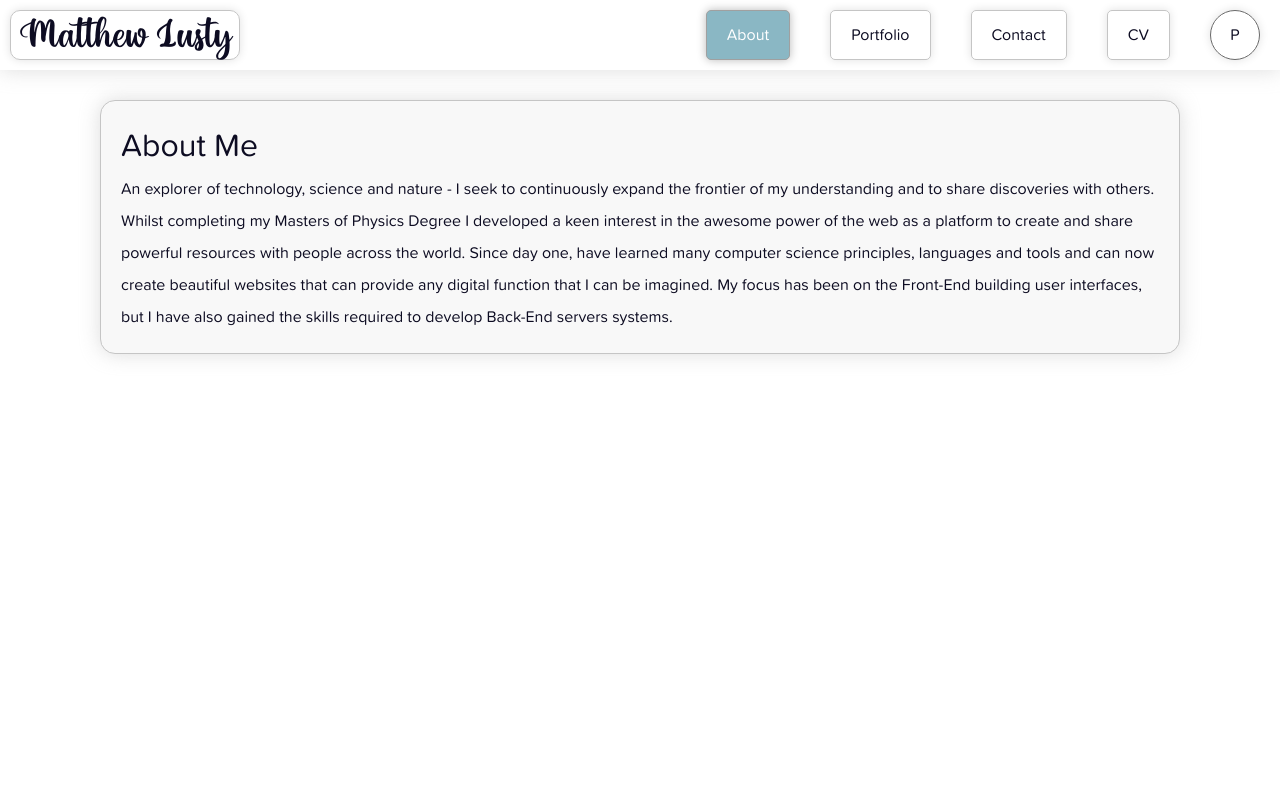
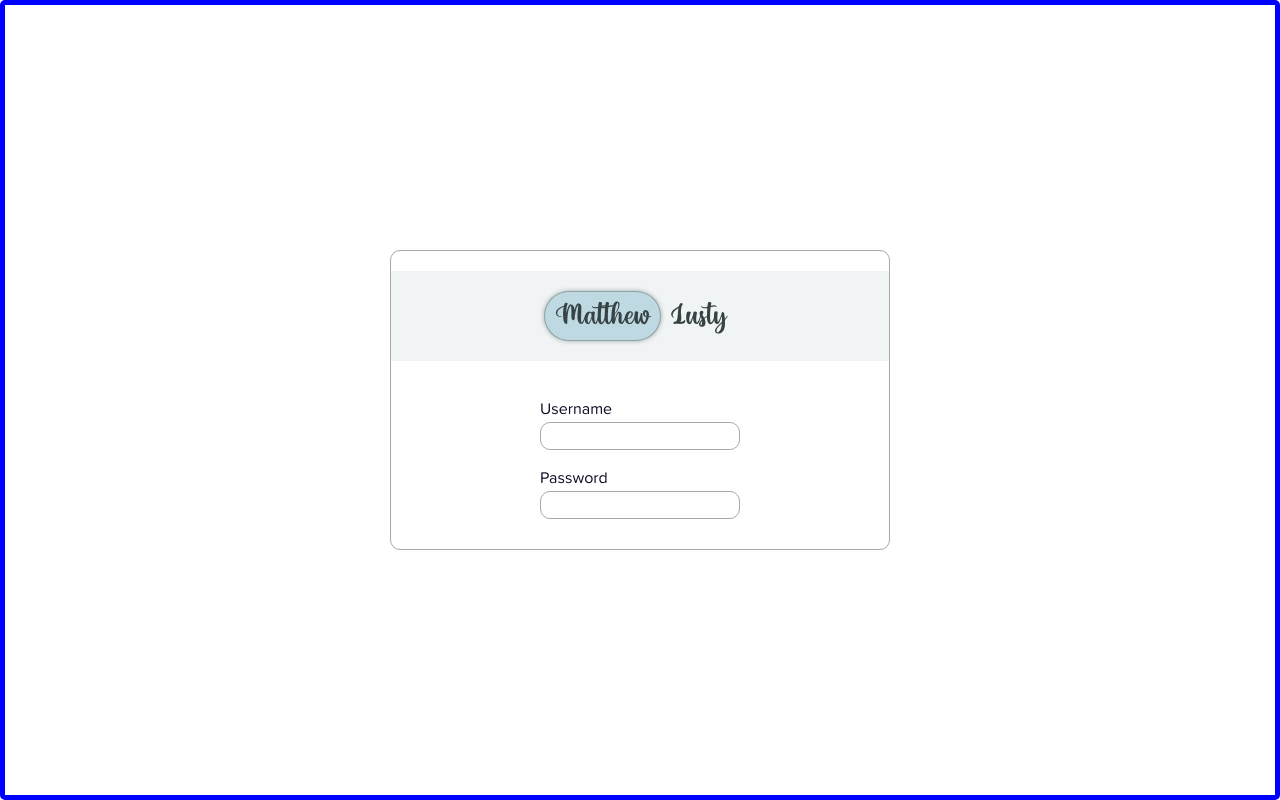
Before and after one commit to mattlusty/portfolio, a React (Create React App) app: page /login in a window 1280 px wide. Built offline with nearby package versions, Linux system fonts and the light colour scheme.

Commit message:
feat: add Login page

```diff
--- a/src/App.js
+++ b/src/App.js
@@ -7,6 +7,7 @@ import About from "./components/About";
 import Portfolio from "./components/Portfolio";
 import Contact from "./components/Contact";
 import CV from "./components/CV";
+import Login from "./components/Login";
 
 function App() {
   let [hidden, setHidden] = useState(false);
@@ -17,15 +18,20 @@ function App() {
 
   return (
     <div className="App">
+      <Switch>
+        <Route path="/login" component={Login} />
+        <Route path="/">
           <Nav toggleSideMenu={toggleSideMenu} />
           <SideMenu toggleSideMenu={toggleSideMenu} hidden={hidden} />
           <Switch>
             <Route path="/portfolio">
-          <Portfolio> </Portfolio>
+              <Portfolio />
             </Route>
             <Route path="/contact" component={Contact} />
             <Route path="/cv" component={CV} />
             <Route path="/" component={About} />
+          </Switch>
+        </Route>
       </Switch>
     </div>
   );
--- /dev/null
+++ b/src/components/Login.jsx
@@ -0,0 +1,26 @@
+import "../styles/css/Login.css";
+
+function Login() {
+  return (
+    <div className="Login">
+      <div className="login">
+        <div className="header">
+          <div className="matt">Matthew</div>
+          <div className="lusty">Lusty</div>
+        </div>
+        <form className="loginForm">
+          <div className="username">
+            <label htmlFor="username">Username</label>
+            <input id="username"></input>
+          </div>
+          <div className="password">
+            <label htmlFor="password">Password</label>
+            <input id="password"></input>
+          </div>
+        </form>
+      </div>
+    </div>
+  );
+}
+
+export default Login;
--- /dev/null
+++ b/src/styles/css/Login.css
@@ -0,0 +1,93 @@
+.Login {
+  display: flex;
+  justify-content: center;
+  align-items: center;
+  border: 5px solid blue;
+  border-radius: 5px;
+  height: 100vh;
+}
+
+.Login > .login {
+  display: flex;
+  flex-direction: column;
+  align-items: center;
+  border: 1px solid #a8a8a8;
+  border-radius: 10px;
+  width: 500px;
+  padding-bottom: 10px;
+}
+
+.Login > .login > .header {
+  display: flex;
+  justify-content: center;
+  align-items: center;
+  background-color: #f0f4f5;
+  margin: 20px 0;
+  padding: 20px;
+  width: 100%;
+}
+
+.Login > .login > .header > .matt {
+  display: flex;
+  align-items: center;
+  font-family: "sam";
+  font-size: 2rem;
+  color: #374244;
+  border: 1px solid rgba(0, 0, 0, 0.253);
+  box-shadow: 0 0 5px rgba(0, 0, 0, 0.308);
+  background-color: #bed9e2;
+  border-radius: 25px;
+  height: 50px;
+  padding: 10px;
+}
+
+.Login > .login > .header > .lusty {
+  font-family: "sam";
+  font-size: 2rem;
+  color: #374244;
+  display: flex;
+  align-items: center;
+  border-radius: 25px;
+  height: 50px;
+  padding: 10px;
+}
+
+.Login > .login > form {
+  display: flex;
+  flex-direction: column;
+  justify-content: center;
+  margin: 0px 20px 20px 20px;
+  width: fit-content;
+}
+
+.Login > .login > form > .username {
+  display: flex;
+  flex-direction: column;
+  justify-content: center;
+}
+
+.Login > .login > form > .username > label {
+  display: block;
+  padding: 20px 20px 5px 0px;
+}
+
+.Login > .login > form > .password > label {
+  display: block;
+  padding: 20px 20px 5px 0px;
+}
+
+.Login > .login > form > .username > input {
+  display: block;
+  border: 1px solid #a8a8a8;
+  padding: 5px;
+  border-radius: 10px;
+  width: 200px;
+}
+
+.Login > .login > form > .password > input {
+  border: 1px solid #a8a8a8;
+  display: block;
+  padding: 5px;
+  border-radius: 10px;
+  width: 200px;
+}
--- /dev/null
+++ b/src/styles/scss/Login.scss
@@ -0,0 +1,99 @@
+// .Login > .login > .header
+// .Login > .login > form > .username > label-for-username / input-id-username
+// .Login > .login > form > .password > label-for-password / input-id-password
+
+.Login {
+  display: flex;
+  justify-content: center;
+  align-items: center;
+  border: 5px solid blue;
+  border-radius: 5px;
+  height: 100vh;
+}
+
+.Login > .login {
+  display: flex;
+  flex-direction: column;
+  align-items: center;
+  border: 1px solid rgb(168, 168, 168);
+  border-radius: 10px;
+  width: 500px;
+  padding-bottom: 10px;
+}
+
+.Login > .login > .header {
+  display: flex;
+  justify-content: center;
+  align-items: center;
+  // border: 1px solid red;
+  background-color: rgb(240, 244, 245);
+  margin: 20px 0;
+  padding: 20px;
+  width: 100%;
+}
+
+.Login > .login > .header > .matt {
+  display: flex;
+  align-items: center;
+  font-family: "sam";
+  font-size: 2rem;
+  color: rgb(55, 66, 68);
+  border: 1px solid rgba(0, 0, 0, 0.253);
+  box-shadow: 0 0 5px rgba(0, 0, 0, 0.308);
+  background-color: rgb(190, 217, 226);
+  border-radius: 25px;
+  height: 50px;
+  padding: 10px;
+}
+
+.Login > .login > .header > .lusty {
+  font-family: "sam";
+  font-size: 2rem;
+  color: rgb(55, 66, 68);
+  display: flex;
+  align-items: center;
+  // border: 1px solid blue;
+  border-radius: 25px;
+  height: 50px;
+  padding: 10px;
+}
+
+.Login > .login > form {
+  display: flex;
+  flex-direction: column;
+  justify-content: center;
+  // border: 1px solid red;
+  margin: 0px 20px 20px 20px;
+  width: fit-content;
+}
+.Login > .login > form > .username {
+  display: flex;
+  flex-direction: column;
+  justify-content: center;
+}
+
+.Login > .login > form > .username > label {
+  display: block;
+  padding: 20px 20px 5px 0px;
+}
+
+.Login > .login > form > .password > label {
+  display: block;
+  padding: 20px 20px 5px 0px;
+}
+
+.Login > .login > form > .username > input {
+  display: block;
+  border: 1px solid rgb(168, 168, 168);
+  padding: 5px;
+  border-radius: 10px;
+  width: 200px;
+}
+
+.Login > .login > form > .password > input {
+  border: 1px solid rgb(168, 168, 168);
+  display: block;
+  padding: 5px;
+  border-radius: 10px;
+  width: 200px;
+}
```
Lines whose indentation alone changed are shown as unchanged.
